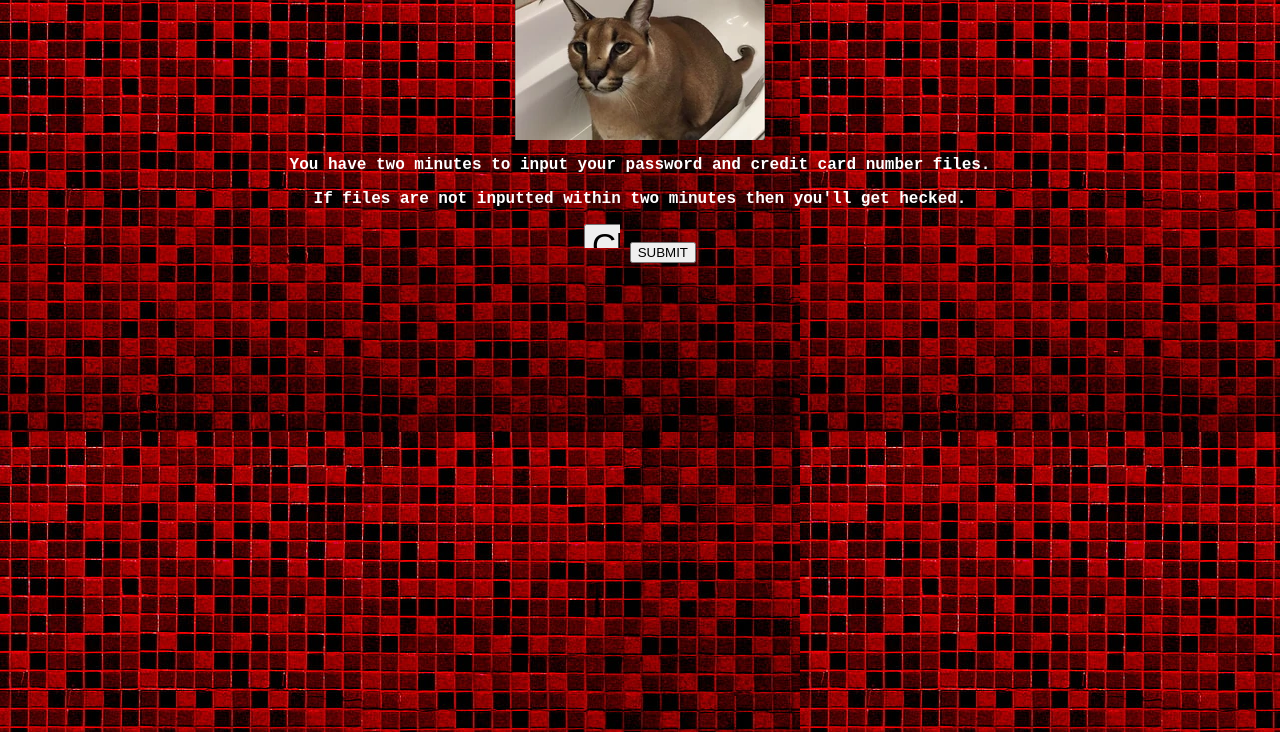
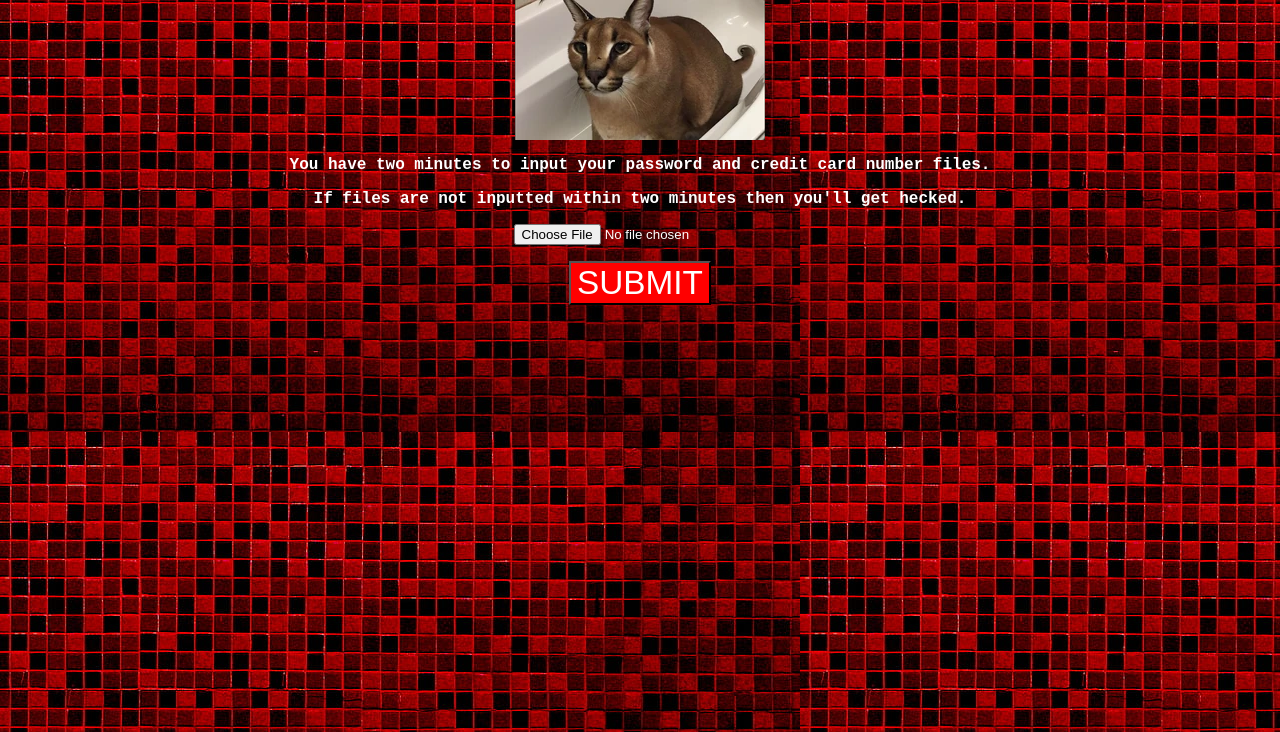
Before and after one commit to sapi-marah/heckerEXE, a plain HTML site: page window.html in a window 1280 px wide. Shown: the part 68-800 px from the top of the page. Drawn offline with Linux system fonts and the light colour scheme.

Commit message:
Refactor button and input elements in window.html

```diff
--- a/window.html
+++ b/window.html
@@ -10,13 +10,11 @@
         font-family: Courier New;
         font-weight: bold;
       }
-      input {
+      button {
         background-color: red;
         color: white;
         font-family: Arial;
         font-size: 25pt;
-        width: 27pt;
-        height: 18pt;
       }
       h1 {
         font-size: 25pt;
@@ -28,7 +26,11 @@
     <img id='img' src='./hecker.png'>
     <p>You have two minutes to input your password and credit card number files.</p>
     <p>If files are not inputted within two minutes then you'll get hecked.</p>
-    <input type='file' id='input'>
-    <button>SUBMIT</button>
+    <p>
+      <input type='file' id='input'>
+    </p>
+    <p>
+      <button>SUBMIT</button>
+    </p>
   </body>
 </html>
```
